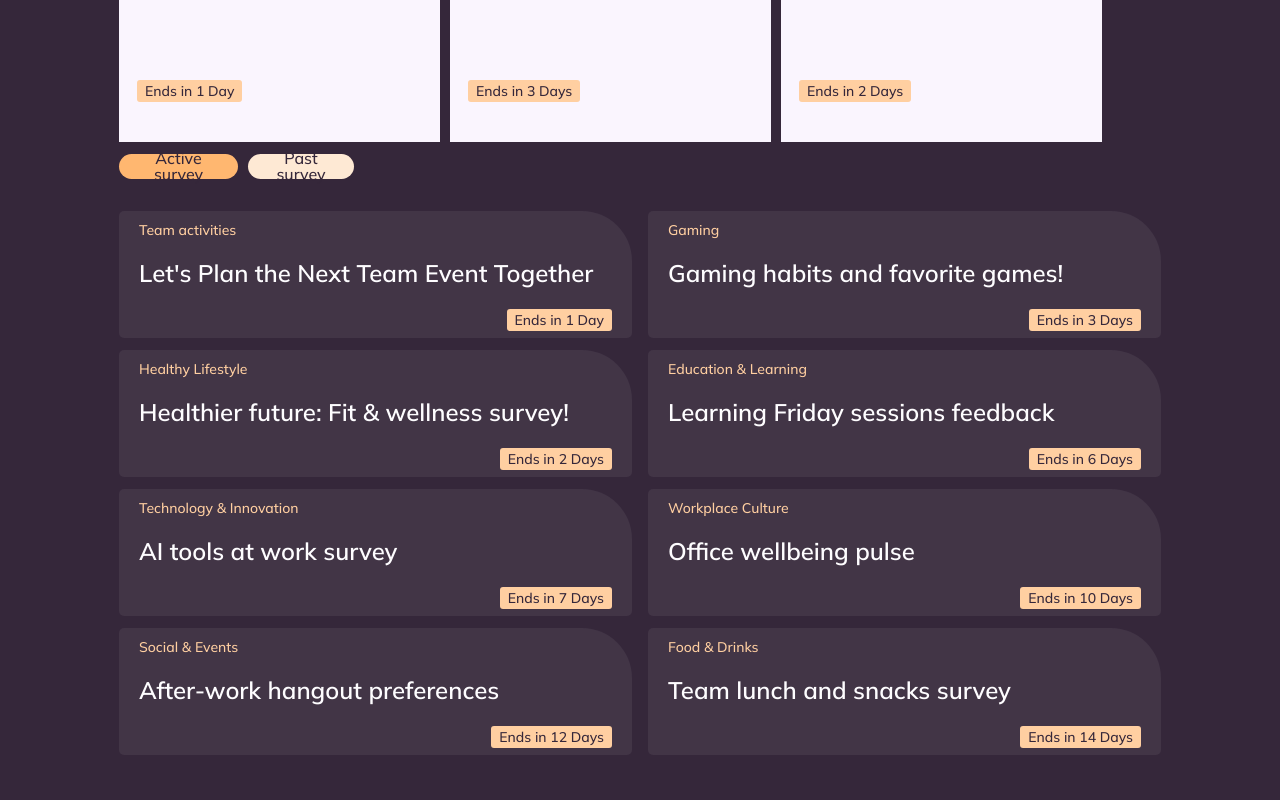
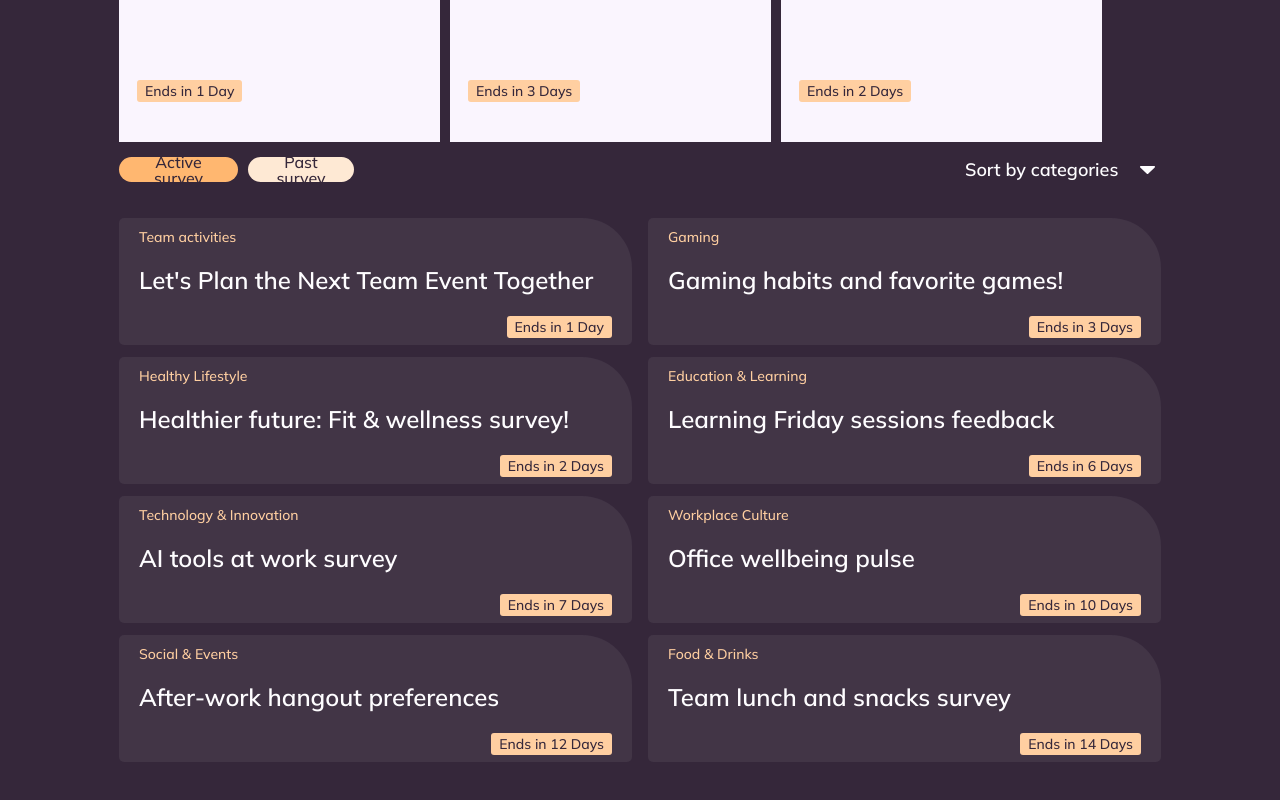
Before and after one commit to FatihYalcin42/PollApp, an Angular app: page / in a window 1280 px wide. Shown: the part 1172-1972 px from the top of the page. Built offline with nearby package versions, Linux system fonts and the light colour scheme; a web font is replaced by a local one.

Commit message:
style(home): show sort button border only on hover/focus/open state

```diff
--- a/src/app/pages/home/home-page.html
+++ b/src/app/pages/home/home-page.html
@@ -54,6 +54,7 @@
           }
         </div>
 
+        <div class="surveys-toolbar">
           <div class="survey-tabs" aria-label="Survey filter tabs">
             <button
               class="survey-tab survey-tab--active"
@@ -73,9 +74,37 @@
             </button>
           </div>
 
+          <div class="sort-menu">
+            <button
+              class="sort-menu__button"
+              type="button"
+              [class.is-open]="isSortMenuOpen"
+              [attr.aria-expanded]="isSortMenuOpen"
+              (click)="isSortMenuOpen = !isSortMenuOpen"
+            >
+              <span class="sort-menu__label">Sort by categories</span>
+              <span class="sort-menu__arrow" aria-hidden="true"></span>
+            </button>
+
+            @if (isSortMenuOpen) {
+              <div class="sort-menu__dropdown" role="menu" aria-label="Sort by category">
+                @for (category of sortCategories; track category) {
+                  <button
+                    class="sort-menu__item"
+                    type="button"
+                    role="menuitem"
+                    (click)="selectedSortCategory = selectedSortCategory === category ? '' : category; isSortMenuOpen = false"
+                  >
+                    {{ category }}
+                  </button>
+                }
+              </div>
+            }
+          </div>
+        </div>
+
         <div class="list-cards" aria-label="Survey list cards">
-          @if (isPastView) {
-            @for (survey of pastSurveys; track $index) {
+          @for (survey of visibleSurveys; track $index) {
             <button class="list-card" type="button" [routerLink]="['/single-survey', survey.id]">
               <span class="list-card__category">{{ survey.category }}</span>
               <span class="list-card__title">{{ survey.title }}</span>
@@ -84,17 +113,6 @@
               </span>
             </button>
           }
-          } @else {
-            @for (survey of activeSurveys; track $index) {
-              <button class="list-card" type="button" [routerLink]="['/single-survey', survey.id]">
-                <span class="list-card__category">{{ survey.category }}</span>
-                <span class="list-card__title">{{ survey.title }}</span>
-                <span class="list-card__meta">
-                  Ends in {{ survey.daysLeft }} Day{{ survey.daysLeft === 1 ? '' : 's' }}
-                </span>
-              </button>
-            }
-          }
         </div>
       </div>
     </section>
--- a/src/app/pages/home/home-page.scss
+++ b/src/app/pages/home/home-page.scss
@@ -329,12 +329,18 @@
   justify-content: start;
 }
 
-.survey-tabs {
+.surveys-toolbar {
   margin-top: 12px;
   width: 100%;
   display: flex;
   align-items: center;
-  justify-content: flex-start;
+  justify-content: space-between;
+  gap: 16px;
+}
+
+.survey-tabs {
+  display: inline-flex;
+  align-items: center;
   gap: 10px;
 }
 
@@ -369,6 +375,115 @@
 
 .survey-tab.is-selected {
   background: #ffb770;
+}
+
+.sort-menu {
+  position: relative;
+}
+
+.sort-menu__button {
+  position: relative;
+  width: 206px;
+  height: 32px;
+  box-sizing: border-box;
+  display: inline-flex;
+  align-items: center;
+  justify-content: space-between;
+  padding: 4px 6px 4px 10px;
+  border: 0;
+  border-radius: 6px;
+  background: transparent;
+  color: #fefdff;
+  cursor: pointer;
+}
+
+.sort-menu__button::after {
+  content: '';
+  position: absolute;
+  inset: 0;
+  border-radius: 6px;
+  border: 1px solid rgb(254 253 255 / 14%);
+  opacity: 0;
+  pointer-events: none;
+  transition: opacity 150ms ease;
+}
+
+.sort-menu__button:hover::after,
+.sort-menu__button:focus-visible::after,
+.sort-menu__button.is-open::after {
+  opacity: 1;
+}
+
+.sort-menu__button:focus-visible {
+  outline: none;
+}
+
+.sort-menu__label {
+  font-family: 'Mulish', var(--font-body);
+  font-weight: 700;
+  font-size: 18px;
+  line-height: 1;
+  letter-spacing: 0;
+}
+
+.sort-menu__arrow {
+  flex: 0 0 15px;
+  width: 15px;
+  height: 8px;
+  display: block;
+  background-color: #fefdff;
+  -webkit-mask: url('/assets/arrow_drop_down.svg') center / contain no-repeat;
+  mask: url('/assets/arrow_drop_down.svg') center / contain no-repeat;
+  transform: rotate(0deg);
+  transition:
+    transform 300ms ease-out,
+    background-color 300ms ease-out;
+}
+
+.sort-menu__button.is-open .sort-menu__arrow {
+  transform: rotate(180deg);
+  background-color: #ffb770;
+}
+
+.sort-menu__dropdown {
+  width: 206px;
+  box-sizing: border-box;
+  display: flex;
+  flex-direction: column;
+  gap: 4px;
+  position: absolute;
+  top: calc(100% + 8px);
+  right: 0;
+  padding: 8px 4px;
+  border: 1px solid rgb(53 39 58 / 14%);
+  border-radius: 6px;
+  background: #ffffff;
+  z-index: 6;
+}
+
+.sort-menu__item {
+  width: 100%;
+  height: 26px;
+  display: flex;
+  align-items: center;
+  padding: 4px;
+  border: 0;
+  border-radius: 6px;
+  background: transparent;
+  color: #35273a;
+  font-family: 'Mulish', var(--font-body);
+  font-weight: 400;
+  font-size: 14px;
+  line-height: 1;
+  letter-spacing: 0.02em;
+  text-align: left;
+  cursor: pointer;
+}
+
+.sort-menu__item:hover,
+.sort-menu__item:focus-visible {
+  background: #f4e9fb;
+  outline: none;
 }
 
 .list-card {
@@ -503,6 +618,10 @@
     grid-template-columns: 513px;
     justify-content: center;
   }
+
+  .surveys-toolbar {
+    justify-content: center;
+  }
 }
 
 @media (max-width: 760px) {
@@ -521,6 +640,11 @@
 
   .list-card {
     width: min(100%, 513px);
+  }
+
+  .surveys-toolbar {
+    flex-direction: column;
+    align-items: flex-start;
   }
 }
 
--- a/src/app/pages/home/home-page.ts
+++ b/src/app/pages/home/home-page.ts
@@ -1,4 +1,4 @@
-import { Component } from '@angular/core';
+import { Component, HostListener } from '@angular/core';
 import { RouterLink } from '@angular/router';
 import { SURVEYS, type Survey } from '../../data/surveys';
 
@@ -11,8 +11,11 @@ import { SURVEYS, type Survey } from '../../data/surveys';
 export class HomePage {
   private readonly surveys = SURVEYS;
   protected isPastView = false;
+  protected isSortMenuOpen = false;
+  protected selectedSortCategory = '';
   private readonly activeByDate = this.surveys.filter((survey) => survey.daysLeft > 0);
   private readonly pastByDate = this.surveys.filter((survey) => survey.daysLeft <= 0);
+  protected readonly sortCategories = [...new Set(this.surveys.map((survey) => survey.category))];
   protected readonly activeSurveys = this.repeatToLength(
     this.activeByDate,
     Math.max(6, this.activeByDate.length),
@@ -26,6 +29,18 @@ export class HomePage {
     3,
   );
 
+  @HostListener('document:click', ['$event'])
+  protected closeSortMenuOnOutsideClick(event: MouseEvent): void {
+    const target = event.target as HTMLElement | null;
+    if (!target?.closest('.sort-menu')) this.isSortMenuOpen = false;
+  }
+
+  protected get visibleSurveys(): Survey[] {
+    const list = this.isPastView ? this.pastSurveys : this.activeSurveys;
+    if (!this.selectedSortCategory) return list;
+    return list.filter((survey) => survey.category === this.selectedSortCategory);
+  }
+
   private repeatToLength(items: Survey[], size: number): Survey[] {
     if (!items.length || size < 1) return [];
     return Array.from({ length: size }, (_, i) => items[i % items.length]);
--- a/src/app/pages/single-survey/single-survey-page.scss
+++ b/src/app/pages/single-survey/single-survey-page.scss
@@ -35,13 +35,15 @@
 
 .single-survey-layout__content {
   width: 100%;
-  display: flex;
+  display: grid;
+  grid-template-columns: minmax(0, 702px) minmax(320px, 360px);
   align-items: flex-start;
   gap: 30px;
 }
 
 .single-survey-surface {
-  width: min(702px, 100%);
+  width: 100%;
+  max-width: 702px;
   min-height: 855px;
   height: auto;
   box-sizing: border-box;
@@ -311,7 +313,7 @@
 }
 
 .single-survey-results {
-  width: min(360px, 100%);
+  width: 100%;
   margin-top: 160px;
   display: flex;
   flex-direction: column;
@@ -431,9 +433,9 @@
   color: #d79451;
 }
 
-@media (max-width: 900px) {
+@media (max-width: 740px) {
   .single-survey-layout__content {
-    flex-direction: column;
+    grid-template-columns: 1fr;
   }
 
   .single-survey-results {
```
Lines whose indentation alone changed are shown as unchanged.
